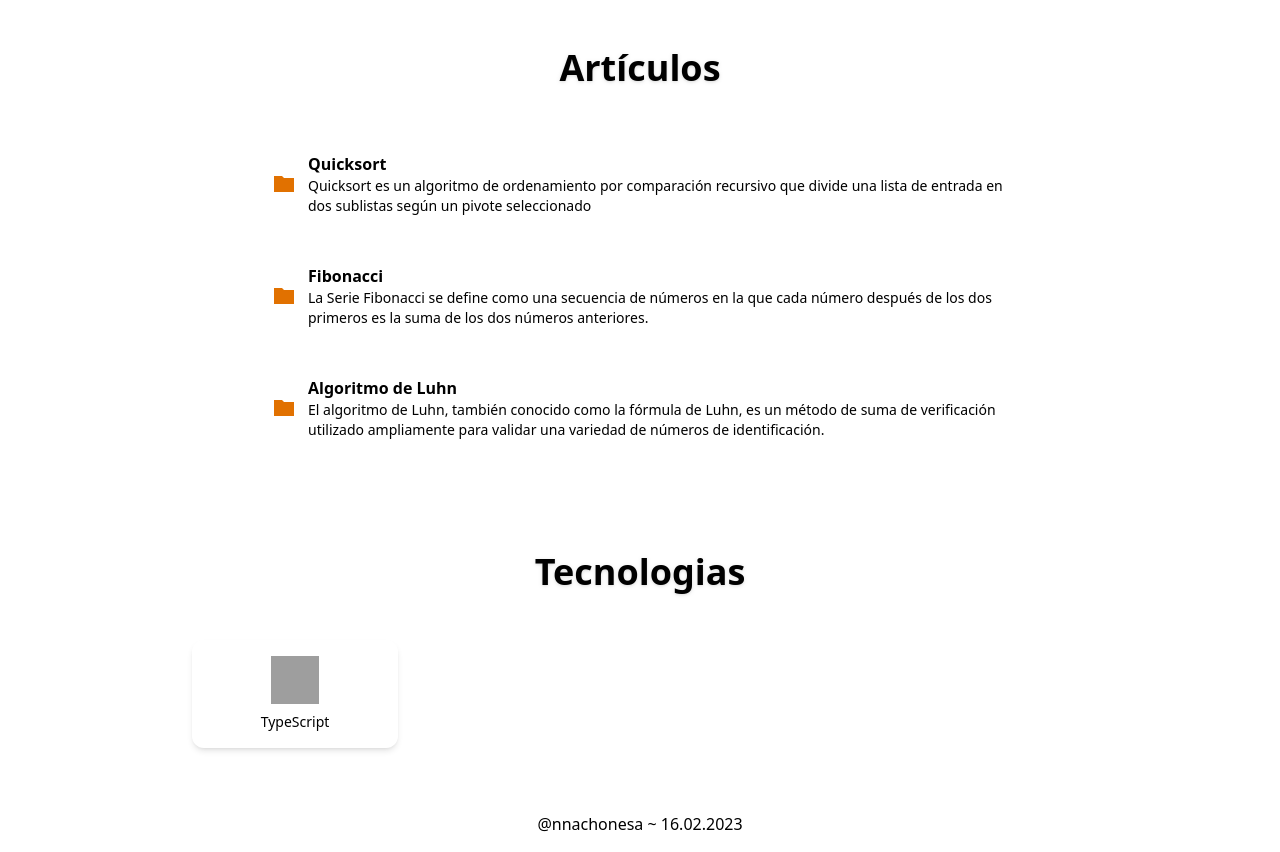
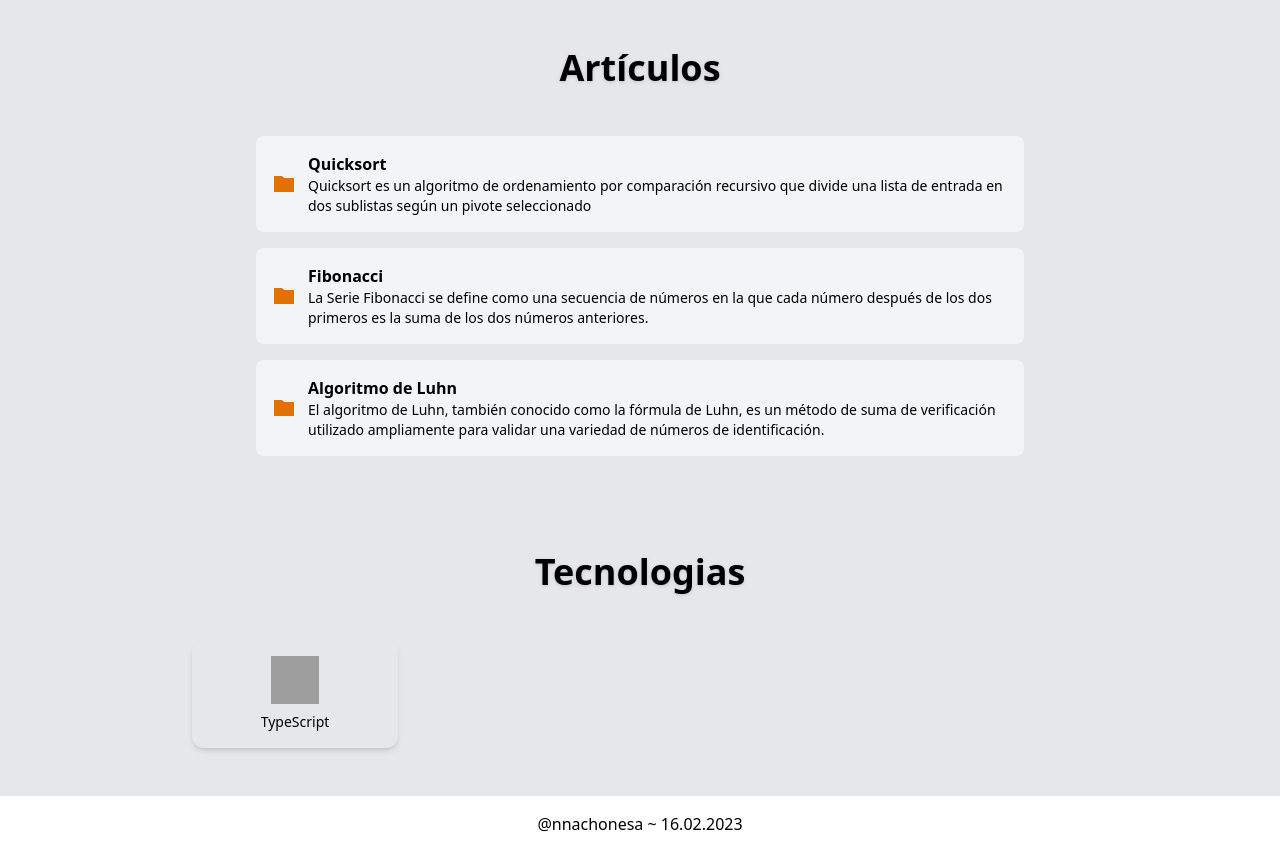
Before and after one commit to nnachonesa/portafolio, a Next.js app: page / in a window 1280 px wide. Shown: the part 800-1652 px from the top of the page. Built offline with nearby package versions, Linux system fonts and the light colour scheme; grey boxes are pictures that could not be loaded.

Commit message:
fix: add dark-light things

```diff
--- a/src/app/globals.css
+++ b/src/app/globals.css
@@ -1,16 +1,82 @@
 @import "tailwindcss";
 
 :root {
-	--scroll-color: rgb(0 0 0 / var(--tw-text-opacity, 1));
-	--bg-color: rgb(255 255 255 / var(--tw-bg-opacity, 1));
-	--text-color: rgb(0 0 0 / var(--tw-text-opacity, 1));
+	--scroll-color: rgb(0 0 0 / 1);
+	--bg-color: rgb(255 255 255 / 1);
+	--text-color: rgb(0 0 0 / 1);
+
+	--articles-bg: rgb(229 231 235 / 1);
+	--articles-si: rgb(243 244 246 / 1);
+	--articles-hover-bg: rgb(209 213 219 / 1);
+
+	--skills-bg: rgb(229 231 235 / 1);
+	--skills-si: rgb(243 244 246 / var(--tw-bg-opacity, 1));
+	--skills-hover-bg: rgb(229 231 235 / 1);
+
+	--footer-bg: rgb(229 231 235 / 1);
 }
 
 html.dark {
-	--scroll-color: rgb(255 255 255 / var(--tw-text-opacity, 1));
-	--bg-color: rgb(0 0 0 / var(--tw-bg-opacity, 1));
-	--text-color: rgb(255 255 255 / var(--tw-text-opacity, 1));
+	--scroll-color: rgb(255 255 255 / 1);
+	--bg-color: rgb(0 0 0 / 1);
+	--text-color: rgb(255 255 255 / 1);
+
+	--articles-bg: rgb(17 24 39 / 1);
+	--articles-si: rgb(31 41 55 / 1);
+	--articles-hover-bg: rgb(55 65 81 / 1);
+
+	--skills-bg: rgb(17 24 39 / 1);
+	--skills-si: rgb(31 41 55 / var(--tw-bg-opacity, 1));
+	--skills-hover-bg: rgb(55 65 81 / 1);
+
+	--footer-bg: rgb(17 24 39 / 1);
 }
+
+#articles {
+	background-color: var(--articles-bg);
+	transition: background-color 0.3s ease;
+}
+
+#skills {
+	background-color: var(--skills-bg);
+	transition: background-color 0.3s ease;
+}
+
+#footer {
+	background-color: var(--footer-bg);
+	transition: background-color 0.3s ease;
+}
+
+#articles a {
+	display: flex;
+	align-items: center;
+	gap: 0.75rem;
+	padding: 1rem;
+	border-radius: 0.5rem;
+	background-color: var(--articles-si);
+	transition: background-color 0.3s ease;
+}
+
+#articles a:hover {
+	background-color: var(--articles-hover-bg);
+}
+
+#skills .skill {
+	display: flex;
+	flex-direction: column;
+	align-items: center;
+	padding: 1rem;
+	border-radius: 0.75rem;
+	box-shadow: 0 1px 3px rgba(0, 0, 0, 0.1);
+	background-color: var(--skills-si);
+	transition: background-color 0.3s ease;
+}
+
+#skills .skill:hover {
+	background-color: var(--skills-hover-bg);
+}
+
+
 
 body {
 	background-color: var(--bg-color);
@@ -23,7 +89,6 @@ html {
 }
 
 .note {
-	/* User selection prevention */
 	user-select: none;
 	max-width: 700px;
 	margin: 0 auto;
@@ -35,7 +100,6 @@ html {
 }
 
 .scroll {
-	/* Scroll indicator styles */
 	text-align: center;
 	color: var(--scroll-color);
 	font-weight: bold;
@@ -49,7 +113,6 @@ html {
 	opacity: 0.5;
 	transition: opacity 0.3s ease;
 
-	/* Show on large screens */
 	@media screen and (min-width: 768px) {
 		display: block;
 	}
@@ -77,7 +140,6 @@ html {
 	}
 }
 
-/* Fade up animation */
 .fade-up {
 	opacity: 0;
 	animation: fadeUp 0.8s ease-out forwards;
```
